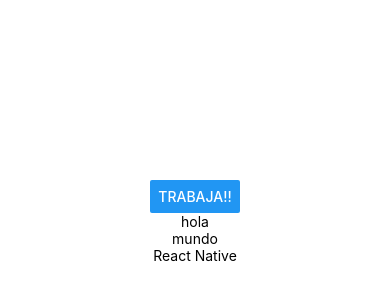
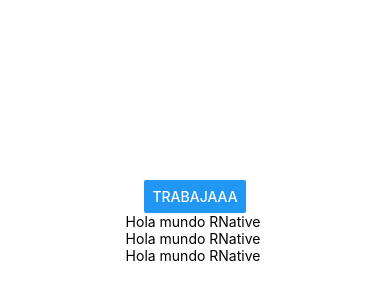
Before and after one commit to Pay-de-limon/PM194, a React Native app in the folder my-blank/: screen / in a window 390 px wide. Shown: the part 200-500 px from the top of the page. Built offline with nearby package versions, Linux system fonts and the light colour scheme.

Commit message:
practica terminada

```diff
--- a/my-blank/App.js
+++ b/my-blank/App.js
@@ -2,15 +2,23 @@
 
 import { StatusBar } from 'expo-status-bar';
 import { StyleSheet, Text, View, Button } from 'react-native';
+import React,{useState} from 'react';
 
-const Texto=(props)=>{
-  const {contenido}=props
+const Texto = () => {
+  const [contenido, setContenido] = useState ('Hola mundo RNative');
+  const actualizarTexto = () => {setContenido('Estado actualizado del Text')};
   return(
-    <Text>{contenido}</Text>
+    <Text onPress={actualizarTexto}>{contenido} </Text>
   )
+  };
 
-
-  };
+  const Boton = ()=>{
+    const [contenido, setContenido] = useState ('trabajaaa');
+    const actualizarBoton = () => {setContenido('deja de trabajarrr')}
+    return (
+      <Button title={contenido} onPress={actualizarBoton}>{contenido}</Button>
+    )
+  }
 /* zona 2: main(ejecución) */
 
 export default function App() {
@@ -18,10 +26,10 @@ export default function App() {
 
     <View style={styles.container}>
 
-      <Button title ="Trabaja!!"></Button>
-      <Texto contenido ="hola"></Texto>
-      <Texto contenido ="mundo"></Texto>
-      <Texto contenido ="React Native"></Texto>
+      <Boton></Boton>
+      <Texto></Texto>
+      <Texto></Texto>
+      <Texto></Texto>
       <StatusBar style="auto" />
     </View>
   );
```
